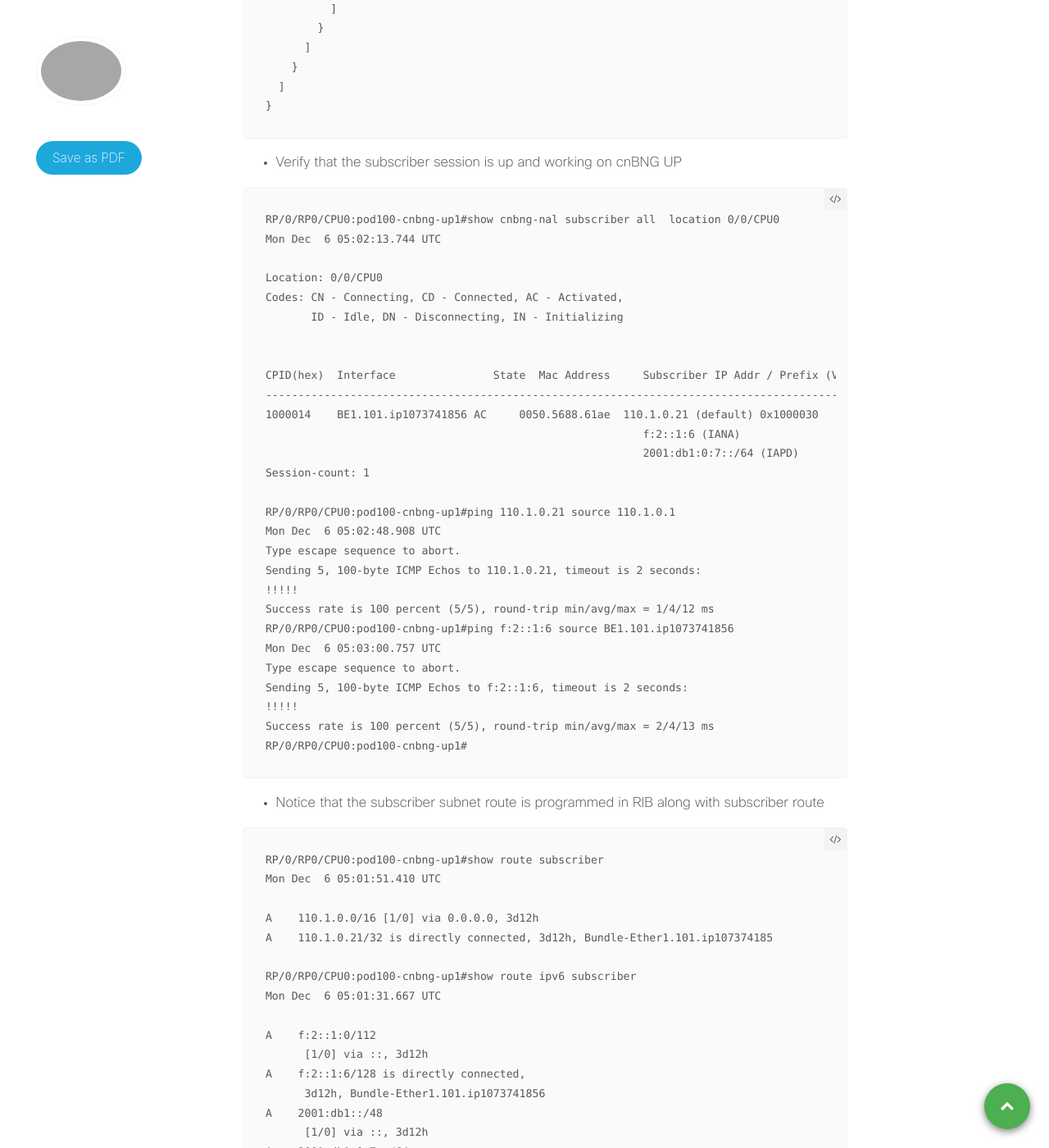
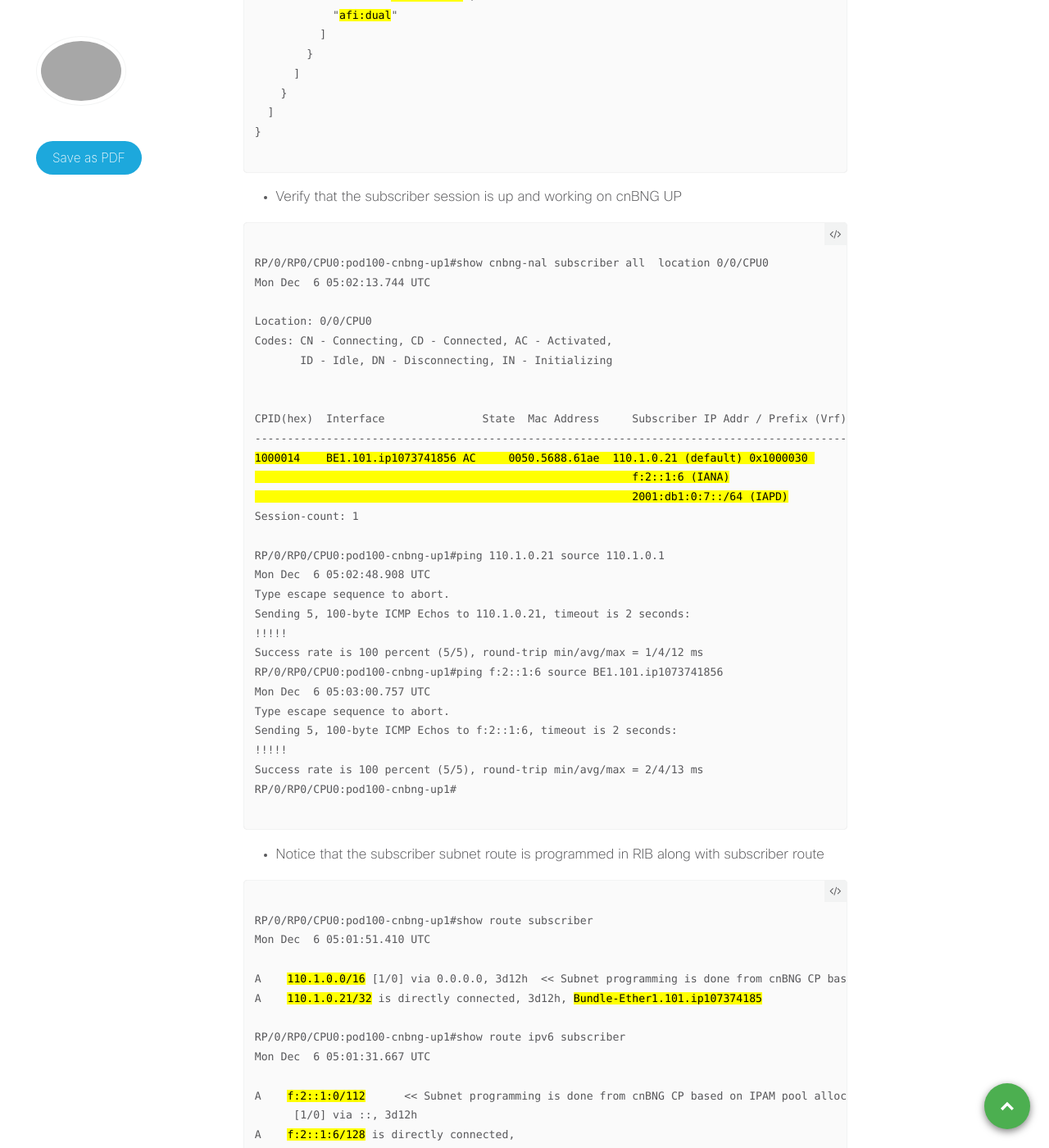
Before and after one commit to xrdocs/cnbng, a Jekyll site: the page built from _tutorials/ipoe-ds-subscriber-bringup-in-cnbng.md, in a window 1280 px wide and 1400 px high, scrolled down 14939 px. Shown: the whole window at 82% size. Built offline with Jekyll 4.4.1, drawn with Linux system fonts in a browser that asks for light colours; comment, search, counter and statistics services are not loaded; some of the changed text lies outside the part shown.

Commit message:
Update ipoe-ds-subscriber-bringup-in-cnbng.md

````diff
--- a/_tutorials/ipoe-ds-subscriber-bringup-in-cnbng.md
+++ b/_tutorials/ipoe-ds-subscriber-bringup-in-cnbng.md
@@ -508,7 +508,9 @@ INSTANCE  ENDPOINT      LOCAL ADDRESS    PEER ADDRESS     DIRECTION  POD INSTANC
 
 - Verify that the CP-UP Association is Up and Active on cnBNG UP
 
-```
+<div class="highlighter-rouge">
+<pre class="highlight">
+<code>
 RP/0/RP0/CPU0:pod100-cnbng-up1#show cnbng-nal cp connection status location 0/0/CPU0
 Wed Dec  1 13:59:35.533 UTC
 
@@ -529,19 +531,23 @@ Control-Plane configurations:
 
  Association retry count: 10
 
- Connection Status: Up
+ Connection Status: <mark>Up</mark>
  Connection Status time stamp:  Wed Dec  1 13:59:29 2021
 
  Connection Prev Status: Down
  Connection Prev Status time stamp:  Wed Dec  1 13:59:28 2021
 
- Association status: Active
+ Association status: <mark>Active</mark>
  Association status time stamp: Wed Dec  1 13:59:28 2021
-```
+</code>
+</pre>
+</div>
 
 - Verify subscriber session is up on cnBNG CP
 
-```
+<div class="highlighter-rouge">
+<pre class="highlight">
+<code>
 [pod100/bng] bng# show subscriber session
 subscriber-details
 {
@@ -556,23 +562,27 @@ subscriber-details
             "port-id:pod100-cnbng-up1/Bundle-Ether1.101",
             "feat-template:ipoe-1",
             "type:sessmgr",
-            "mac:0050.5688.61ae",
+            "mac:<mark>0050.5688.61ae</mark>",
             "sesstype:ipoe",
             "up-subs-id:pod100-cnbng-up1/1073741888",
             "smupstate:smUpSessionCreated",
-            "smstate:established",
-            "afi:dual"
+            "smstate:<mark>established</mark>",
+            "<mark>afi:dual</mark>"
           ]
         }
       ]
     }
   ]
 }
-```
+</code>
+</pre>
+</div>
 
 - Verify that the subscriber session is up and working on cnBNG UP
 
-```
+<div class="highlighter-rouge">
+<pre class="highlight">
+<code>
 RP/0/RP0/CPU0:pod100-cnbng-up1#show cnbng-nal subscriber all  location 0/0/CPU0
 Mon Dec  6 05:02:13.744 UTC
 
@@ -583,9 +593,9 @@ Codes: CN - Connecting, CD - Connected, AC - Activated,
 
 CPID(hex)  Interface               State  Mac Address     Subscriber IP Addr / Prefix (Vrf) Ifhandle
 ---------------------------------------------------------------------------------------------------
-1000014    BE1.101.ip1073741856 AC     0050.5688.61ae  110.1.0.21 (default) 0x1000030
+<mark>1000014    BE1.101.ip1073741856 AC     0050.5688.61ae  110.1.0.21 (default) 0x1000030
                                                           f:2::1:6 (IANA)
-                                                          2001:db1:0:7::/64 (IAPD)
+                                                          2001:db1:0:7::/64 (IAPD)</mark>
 Session-count: 1
 
 RP/0/RP0/CPU0:pod100-cnbng-up1#ping 110.1.0.21 source 110.1.0.1
@@ -601,33 +611,41 @@ Sending 5, 100-byte ICMP Echos to f:2::1:6, timeout is 2 seconds:
 !!!!!
 Success rate is 100 percent (5/5), round-trip min/avg/max = 2/4/13 ms
 RP/0/RP0/CPU0:pod100-cnbng-up1#
-```
+</code>
+</pre>
+</div>
 
 - Notice that the subscriber subnet route is programmed in RIB along with subscriber route
 
-```
+<div class="highlighter-rouge">
+<pre class="highlight">
+<code>
 RP/0/RP0/CPU0:pod100-cnbng-up1#show route subscriber
 Mon Dec  6 05:01:51.410 UTC
 
-A    110.1.0.0/16 [1/0] via 0.0.0.0, 3d12h
-A    110.1.0.21/32 is directly connected, 3d12h, Bundle-Ether1.101.ip107374185
+A    <mark>110.1.0.0/16</mark> [1/0] via 0.0.0.0, 3d12h  << Subnet programming is done from cnBNG CP based on IPAM pool allocation
+A    <mark>110.1.0.21/32</mark> is directly connected, 3d12h, <mark>Bundle-Ether1.101.ip107374185</mark>
 
 RP/0/RP0/CPU0:pod100-cnbng-up1#show route ipv6 subscriber
 Mon Dec  6 05:01:31.667 UTC
 
-A    f:2::1:0/112
+A    <mark>f:2::1:0/112</mark>      << Subnet programming is done from cnBNG CP based on IPAM pool allocation
       [1/0] via ::, 3d12h
-A    f:2::1:6/128 is directly connected,
+A    <mark>f:2::1:6/128</mark> is directly connected,
       3d12h, Bundle-Ether1.101.ip1073741856
-A    2001:db1::/48
+A    <mark>2001:db1::/48</mark>		<< Subnet programming is done from cnBNG CP based on IPAM pool allocation
       [1/0] via ::, 3d12h
-A    2001:db1:0:7::/64
+A    <mark>2001:db1:0:7::/64</mark>
       [2/0] 3d12h, Bundle-Ether1.101.ip1073741856
-```
+</code>
+</pre>
+</div>
 
 - Notice that the QoS poilicy and ACLs are applied to subscriber interface
 
-```
+<div class="highlighter-rouge">
+<pre class="highlight">
+<code>
 RP/0/RP0/CPU0:pod100-cnbng-up1#show subscriber running-config interface name BE1.101.ip1073741856
 Mon Dec  6 04:59:58.094 UTC
 Building configuration...
@@ -635,22 +653,26 @@ Building configuration...
 subscriber-label 0x40000020
 dynamic-template
  type user-profile U00000020
-  ipv4 access-group iACL_BNG_IPv4 ingress
+  ipv4 access-group <mark>iACL_BNG_IPv4</mark> ingress
   ipv6 enable
   ipv4 mtu 1500
   ipv4 unnumbered Loopback1
  !
- type service-profile FT_Plan_100mbps
-  service-policy input PM_Plan_100mbps_input
-  service-policy output PM_Plan_100mbps_output
+ <mark>type service-profile FT_Plan_100mbps</mark>
+  <mark>service-policy input PM_Plan_100mbps_input</mark>
+  <mark>service-policy output PM_Plan_100mbps_output</mark>
  !
 !
 end
-```
+</code>
+</pre>
+</div>
 
 - The policy and ACL definitions exist on cnBNG UP
 
-```
+<div class="highlighter-rouge">
+<pre class="highlight">
+<code>
 RP/0/RP0/CPU0:pod100-cnbng-up1#show running-config policy-map
 Mon Dec  6 05:03:49.479 UTC
 policy-map PM_Plan_100mbps_input
@@ -686,4 +708,6 @@ ipv6 access-list iACL_BNG_IPv6
  30 deny udp any any eq 646
  40 permit ipv6 any any
 !
-```
+</code>
+</pre>
+</div>
````
